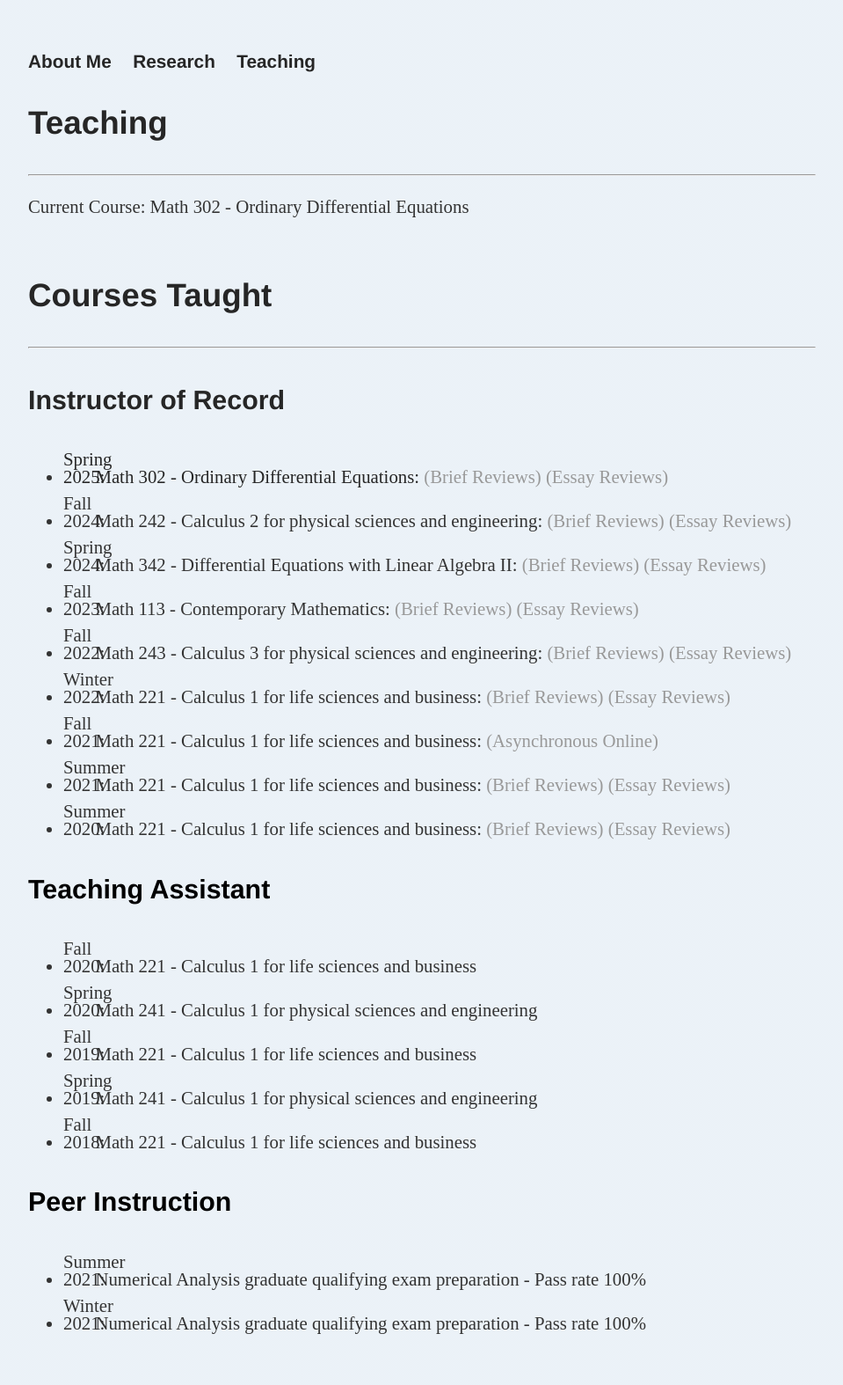
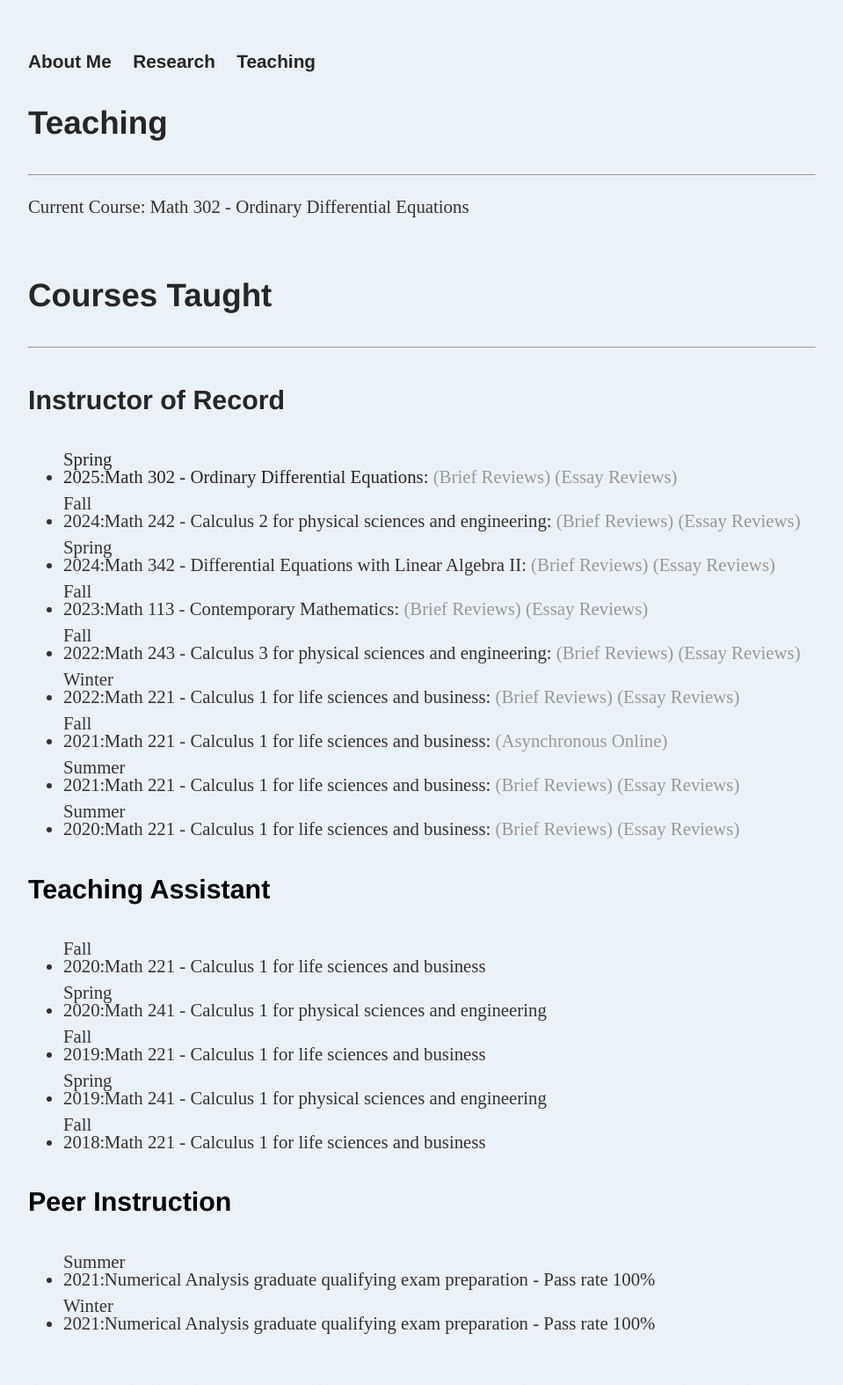
Before and after one commit to dhayes95/dhayes95.github.io, a Jekyll site: the page built from teaching/index.html, in a window 1280 px wide. Shown: the whole page at 88% size, without its empty margins (160-1119 px from the left). Built offline with Jekyll 4.4.1, drawn with Linux system fonts in a browser that asks for light colours.

Commit message:
Update main.css

```diff
--- a/css/main.css
+++ b/css/main.css
@@ -31,6 +31,6 @@ footer { position: absolute; bottom: 0; border-top: 1px solid #d5d5d5; font-size
 
 .sem-label {
   display: inline-block;
-  width: 1.5em;    /* or whatever width aligns things nicely */
+  width: 2em;    /* or whatever width aligns things nicely */
   /* optionally: text-align: right; */
 }
```
